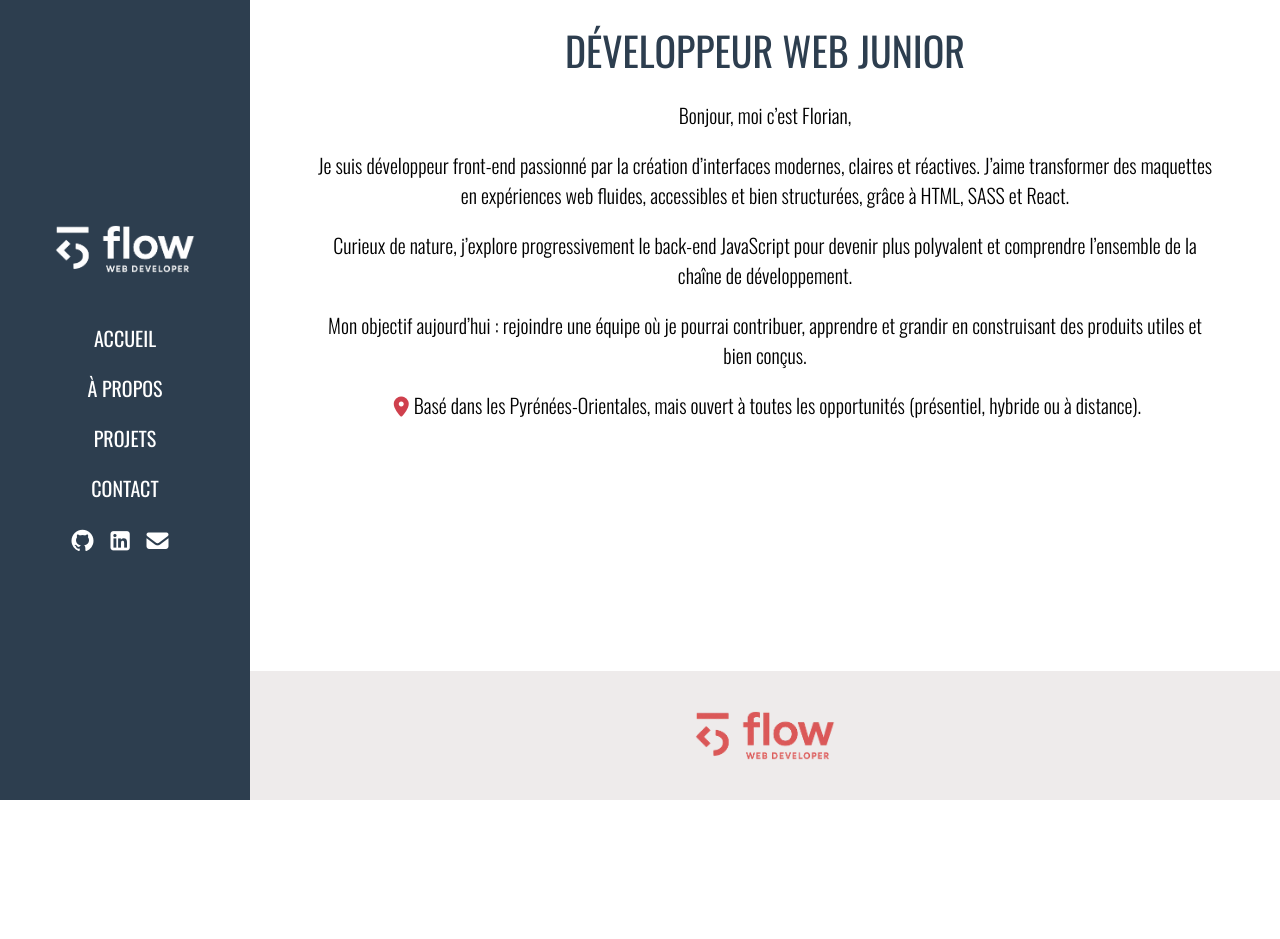
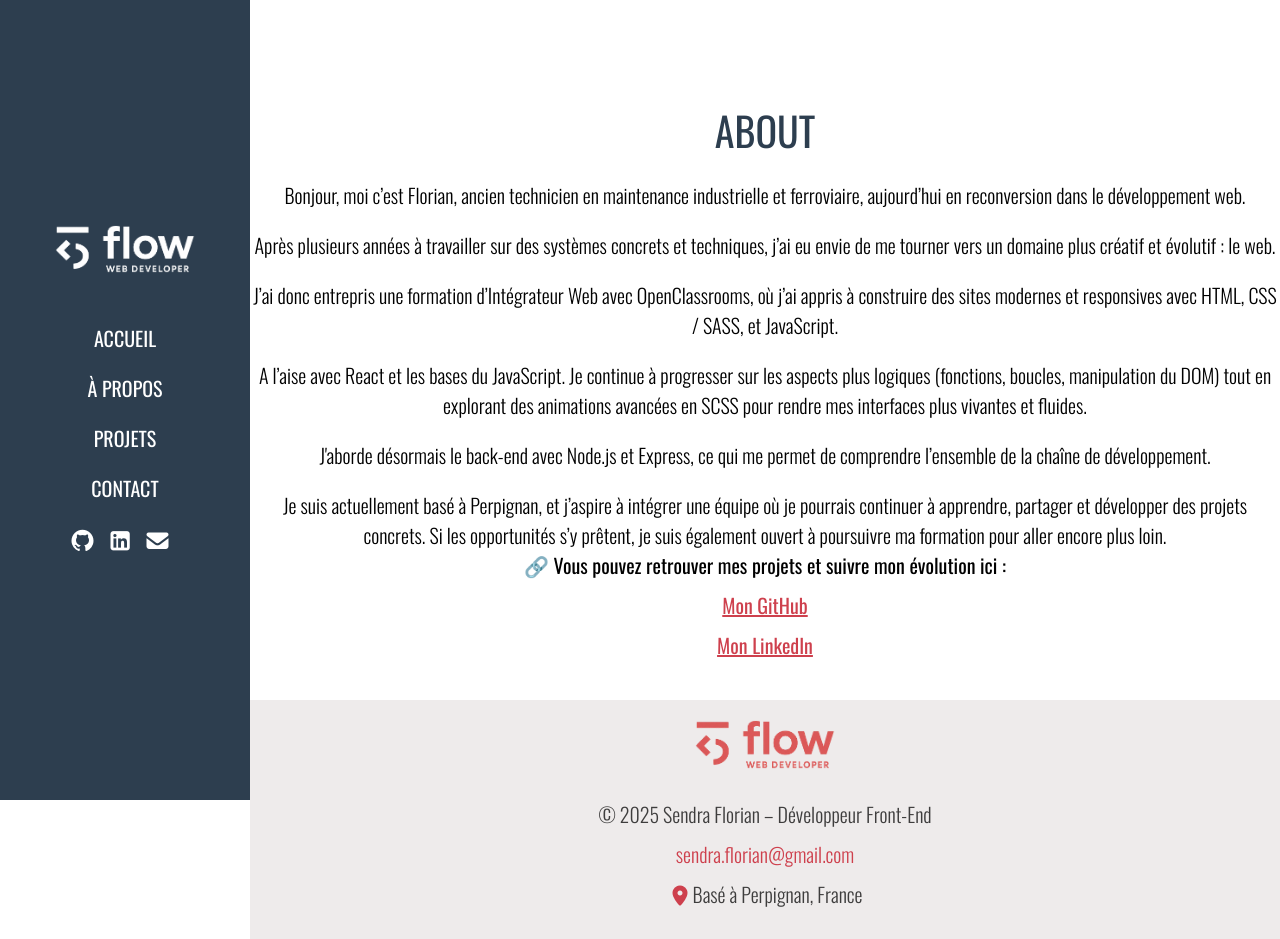
Before and after one commit to Flow2510/portfolio2, a React (Vite) app: page /about in a window 1280 px wide. Before the commit the page ends 800 px from the top, so only its background shows below. Built offline with nearby package versions, Linux system fonts and the light colour scheme.

Commit message:
ajout de texte sur les pages

```diff
--- a/src/assets/components/about/about.scss
+++ b/src/assets/components/about/about.scss
@@ -1,5 +1,5 @@
 .about{
-    padding: 1rem;
+    padding: 2rem;
     text-align: center;
     max-width: 940px;
     margin: auto;
--- a/src/assets/components/footer/footer.jsx
+++ b/src/assets/components/footer/footer.jsx
@@ -12,6 +12,17 @@ export default function Footer() {
                 viewport={{ once: true, amount: 0.4 }}
                 className='footer__logo' src="/images/logo.webp" alt="logo flow dev"
             />
+            <motion.div
+                initial={{ opacity: 0, y: 50 }}
+                whileInView={{ opacity: 1, y: 0 }}
+                transition={{ duration: 0.6, ease: "easeOut" }}
+                viewport={{ once: true, amount: 0.4 }}
+                className='footer__content'
+            >
+                <p className='footer__content-text'>© 2025 Sendra Florian – Développeur Front-End</p>
+                <a className='footer__content-mail' href="mailto:tonemail@gmail.com">sendra.florian@gmail.com</a>
+                <p className='footer__content-text'><i className="fa-solid fa-location-dot" style={{ color: '#ce404d' }}></i>Basé à Perpignan, France</p>
+            </motion.div>
         </footer>
     )
 }
--- a/src/assets/components/footer/footer.scss
+++ b/src/assets/components/footer/footer.scss
@@ -1,6 +1,8 @@
 .footer{
     display: flex;
+    flex-direction: column;
     justify-content: center;
+    text-align: center;
     align-items: center;
     padding: 2rem 0;
     background-color: #eeebeb;
@@ -8,9 +10,35 @@
 
     @media screen and (min-width:768px) {
         margin-left: 250px;
+        padding: 1rem 0;
     }
 
     &__logo{
         max-width: 140px;
+        margin-bottom: 1rem;
+    }
+
+    &__content{
+
+        &-title{
+            text-transform: uppercase;
+            font-weight: 400;
+            font-size: 2rem;
+            color: #2d3e4f;
+        }
+
+        &-mail{
+            padding: 0.5rem 0;
+            font-weight: 300;
+            font-size: 1rem;
+            text-decoration: none;
+            color: rgb(206, 64, 77);
+        }
+
+        &-text{
+            padding: 0.5rem 0;
+            font-weight: 300;
+            font-size: 1rem;
+        }
     }
 }
--- a/src/assets/components/hero/hero.jsx
+++ b/src/assets/components/hero/hero.jsx
@@ -10,18 +10,18 @@ export default function Hero(){
             <div className='hero__content'>
                 <motion.img
                     initial={{ opacity: 0, y: -50 }}
-                    whileInView={{ opacity: 1, y: 0 }}
+                    animate={{ opacity: 1, y: 0 }}
                     transition={{ duration: 0.6, ease: "easeOut" }}
-                    viewport={{ once: true, amount: 0.4 }}
-                    className='hero__logo' src="/images/logo.webp" alt="logo du site"
+                    className='hero__logo'
+                    src="/images/logo.webp"
+                    alt="logo du site"
                 />
-                <motion.div
-                    initial={{ opacity: 0, y: 50 }}
-                    whileInView={{ opacity: 1, y: 0 }}
-                    transition={{ duration: 0.6, ease: "easeOut" }}
-                    viewport={{ once: true, amount: 0.4 }}
-                    className='hero__link-wrapper'
-                >
+                    <motion.div
+                        initial={{ opacity: 0, y: 50 }}
+                        animate={{ opacity: 1, y: 0 }}
+                        transition={{ duration: 0.6, ease: "easeOut", delay: 0.3 }}
+                        className='hero__link-wrapper'
+                    >
                     <Link to='gallery' smooth={true} duration={700} className='hero__link-1'>
                         Projets
                     </Link>
--- a/src/assets/components/slider/slider.scss
+++ b/src/assets/components/slider/slider.scss
@@ -14,8 +14,9 @@
     &__link{
         margin: 2rem auto;
         display: flex;
-        width: 450px;
-        height: 300px;
+        width: 100%;
+        max-width: 450px;
+        max-height: 300px;
 
         &-image{
             display: block;
--- a/src/pages/aboutpage.jsx
+++ b/src/pages/aboutpage.jsx
@@ -1,12 +1,25 @@
-import About from "../assets/components/about/about";
 import Header from "../assets/components/header/header";
+import './aboutpage.scss'
 
 export default function AboutPage(){
     return(
         <>
             <Header />
             <main>
-                <About />
+                <section className="aboutpage__content">
+                    <h2 className="aboutpage__content-title">about</h2>
+                    <p className="aboutpage__content-text">Bonjour, moi c’est Florian, ancien technicien en maintenance industrielle et ferroviaire, aujourd’hui en reconversion dans le développement web.</p>
+                    <p className="aboutpage__content-text">Après plusieurs années à travailler sur des systèmes concrets et techniques, j’ai eu envie de me tourner vers un domaine plus créatif et évolutif : le web.</p>
+                    <p className="aboutpage__content-text">J’ai donc entrepris une formation d’Intégrateur Web avec OpenClassrooms, où j’ai appris à construire des sites modernes et responsives avec HTML, CSS / SASS, et JavaScript.</p>
+                    <p className="aboutpage__content-text">A l’aise avec React et les bases du JavaScript. Je continue à progresser sur les aspects plus logiques (fonctions, boucles, manipulation du DOM) tout en explorant des animations avancées en SCSS pour rendre mes interfaces plus vivantes et fluides.</p>
+                    <p className="aboutpage__content-text">J'aborde désormais le back-end avec Node.js et Express, ce qui me permet de comprendre l’ensemble de la chaîne de développement.</p>
+                    <p className="aboutpage__content-text">Je suis actuellement basé à Perpignan, et j’aspire à intégrer une équipe où je pourrais continuer à apprendre, partager et développer des projets concrets. Si les opportunités s’y prêtent, je suis également ouvert à poursuivre ma formation pour aller encore plus loin.</p>
+                    <p>🔗 Vous pouvez retrouver mes projets et suivre mon évolution ici :</p>
+                    <div className="aboutpage__link-wrapper">
+                        <a className="aboutpage__link" href="http://" target="__blank">Mon GitHub</a>
+                        <a className="aboutpage__link" href="http://" target="__blank">Mon LinkedIn</a>
+                    </div>
+                </section>
             </main>
         </>
     )
--- a/src/pages/aboutpage.scss
+++ b/src/pages/aboutpage.scss
@@ -0,0 +1,32 @@
+.aboutpage{
+
+    &__content{
+        max-width: 1100px;
+        margin: auto;
+        text-align: center;
+        padding: 5rem 0 2rem;
+
+        &-title{
+            text-transform: uppercase;
+            font-weight: 400;
+            font-size: 2rem;
+            color: #2d3e4f;
+        }
+
+        &-text{
+            padding: 1rem 0 0 0;
+            font-weight: 300;
+            font-size: 1rem;
+        }
+    }
+
+    &__link-wrapper{
+        display: flex;
+        flex-direction: column;
+    }
+
+    &__link{
+        padding-top: 0.5rem;
+        color: rgb(206, 64, 77);
+    }
+}
--- a/src/pages/contactpage.jsx
+++ b/src/pages/contactpage.jsx
@@ -1,5 +1,6 @@
 import Header from "../assets/components/header/header";
-import Contact from "../assets/components/contact/contact"
+import Form from "../assets/components/form/form";
+import "./contactpage.scss"
 
 export default function ContactPage() {
     return(
@@ -7,9 +8,11 @@ export default function ContactPage() {
             <Header />
             <main>
                 <section className="contactpage__content">
-
+                    <h2 className="contactpage__content-title">Contact</h2>
+                    <p className="contactpage__content-text">Une question, une collaboration ou simplement envie d’échanger ?</p>
+                    <p className="contactpage__content-text">N’hésitez pas à me laisser un message, je vous répondrai dès que possible.</p>
                 </section>
-                <Contact />
+                <Form />
             </main>
             <footer />
         </>
--- a/src/pages/contactpage.scss
+++ b/src/pages/contactpage.scss
@@ -0,0 +1,22 @@
+.contactpage{
+
+    &__content{
+        max-width: 1100px;
+        margin: auto;
+        text-align: center;
+        padding: 5rem 0 2rem;
+
+        &-title{
+            text-transform: uppercase;
+            font-weight: 400;
+            font-size: 2rem;
+            color: #2d3e4f;
+        }
+
+        &-text{
+            padding: 1rem 0 0 0;
+            font-weight: 300;
+            font-size: 1rem;
+        }
+    }
+}
--- a/src/pages/project.jsx
+++ b/src/pages/project.jsx
@@ -1,11 +1,11 @@
 import { Link, useParams } from "react-router-dom"
 import projects from '../data/projects.json'
-import HeaderProject from '../assets/components/headerproject/headerproject'
 import CallToAction from '../assets/components/calltoaction/calltoaction'
 import './project.scss'
 import Contact from "../assets/components/contact/contact"
 import Slider from "../assets/components/slider/slider"
 import { motion } from "motion/react"
+import Header from "../assets/components/header/header"
 
 export default function Project() {
     const { projectId } = useParams();
@@ -13,7 +13,7 @@ export default function Project() {
 
     return(
         <>
-            <HeaderProject />
+            <Header />
             <main>
                 <div className='project'>
                     <div className="project__image-wrapper">
--- a/src/pages/projectspage.jsx
+++ b/src/pages/projectspage.jsx
@@ -9,8 +9,9 @@ export default function ProjectsPage() {
                 <main>
                     <section className="projectpage__content">
                         <h2 className="projectpage__content-title">Mes Projets</h2>
-                        <p className="projectpage__content-text">Lorem ipsum dolor sit amet consectetur adipisicing elit. Perferendis, sapiente voluptatibus. Eveniet placeat, sapiente quo magnam ipsa aspernatur quis sequi, maiores, reprehenderit aut voluptatum iusto fugiat consectetur nesciunt corporis eius!</p>
-                        <p className="projectpage__content-text">Lorem ipsum dolor sit amet consectetur adipisicing elit. Perferendis, sapiente voluptatibus. Eveniet placeat, sapiente quo magnam ipsa aspernatur quis sequi, maiores, reprehenderit aut voluptatum iusto fugiat consectetur nesciunt corporis eius!</p>
+                        <p className="projectpage__content-text">Bienvenue dans ma galerie de projets !</p>
+                        <p className="projectpage__content-text">J’aime concevoir des interfaces claires, dynamiques et centrées sur l’expérience utilisateur. Vous pouvez également visiter mon GitHub pour explorer l’ensemble de mes réalisations et suivre mes expérimentations en développement.</p>
+                        <p className="projectpage__content-text">Découvrez ici une sélection de mes projets réalisés en tant que développeur front-end:</p>
                     </section>
                     <Gallery />
                 </main>
```
Also changed, not shown: src/assets/components/headerproject/headerproject.jsx (deleted, +0 -29 lines).
